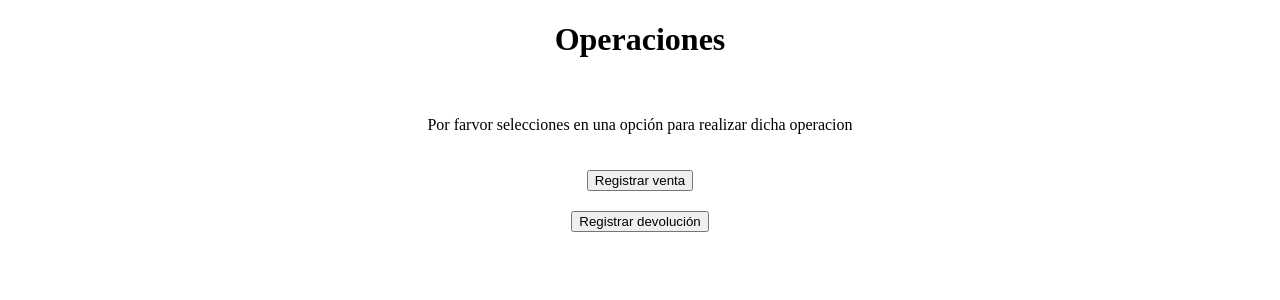
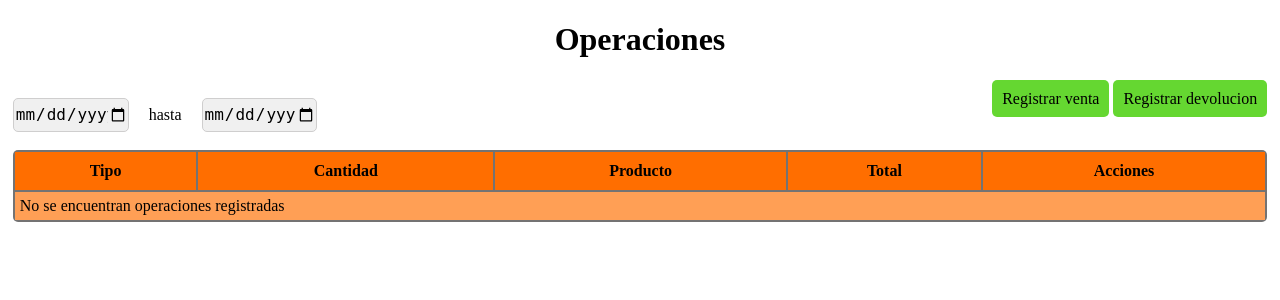
Before and after one commit to AkionAG7/Rapillaves, a Django app: page /rapillaves/operaciones/ in a window 1280 px wide. Shown: the part 95-395 px from the top of the page. Run offline with Django 5.2, Linux system fonts and the light colour scheme; data that the repository does not hold is empty.

Commit message:
Feat: creacion de ventas y devoluciones de productos

```diff
--- a/my_project/rapillaves/forms.py
+++ b/my_project/rapillaves/forms.py
@@ -1,5 +1,5 @@
 from django import forms
-from .models import Product, Proveedor
+from .models import Product, Proveedor, Operation
 
 class ProductForm(forms.ModelForm):
     class Meta:
@@ -10,3 +10,13 @@ class ProveedorForm(forms.ModelForm):
     class Meta:
         model = Proveedor
         fields= "__all__"
+
+class SellRegisterForm(forms.ModelForm):
+    class Meta:
+        model = Operation
+        fields = ["operation_type", "product","quantity","subtotal", "total"]
+
+class DevolutionForm(forms.ModelForm):
+    class Meta:
+        model = Operation
+        fields = ["operation_type", "product","quantity","money_devolution","product_replacement","subtotal", "total"]
--- a/my_project/rapillaves/models.py
+++ b/my_project/rapillaves/models.py
@@ -5,6 +5,7 @@ class Product(models.Model):
     description = models.TextField()
     price = models.DecimalField(max_digits=10, decimal_places=2)
     stock = models.IntegerField()
+    status = models.BooleanField(default=True)
 
     def __str__(self):
         return self.name
@@ -14,6 +15,7 @@ class Proveedor(models.Model):
     email = models.EmailField(blank='N/A')
     number_phone = models.CharField(max_length=20)
     address = models.TextField()
+    status = models.BooleanField(default=True)
 
     def __str__(self):
         return self.name
@@ -28,6 +30,10 @@ class Product_Provedor(models.Model):
 class Operation(models.Model):
     operation_type = models.BooleanField()
     total = models.DecimalField(max_digits=10, decimal_places=2)
+    quantity = models.IntegerField()
+    subtotal = models.DecimalField(max_digits=10, decimal_places=2)
+    money_devolution = models.BooleanField(null=True, blank=True)
+    product_replacement = models.BooleanField(null=True, blank=True)
     product = models.ForeignKey(Product, on_delete= models.CASCADE)
 
     def __str__(self):
--- a/my_project/rapillaves/static/css/style.css
+++ b/my_project/rapillaves/static/css/style.css
@@ -159,6 +159,23 @@ td{
     text-decoration: none;
 }
 
+.date_filter_container{
+    display: flex;
+    width: 30%;
+    font-size: 1rem;
+    align-items: center;
+    gap: 20px;
+}
+
+.date_picker{
+    border: #cfcece solid 1px;
+    background-color: #F0F0F0;
+    border-radius: 5px;
+    width: 30%;
+    height: 2rem;
+    font-size: 1rem;
+}
+
 
 /* 📱 móvil */
 @media (max-width: 768px){
@@ -197,6 +214,7 @@ td{
     color: black;
     text-decoration: none;
 }
+
 
 
 
--- a/my_project/rapillaves/static/js/menu.js
+++ b/my_project/rapillaves/static/js/menu.js
@@ -9,3 +9,11 @@ function openModal() {
 function closeModal() {
   document.getElementById("Modal").classList.remove("active");
 }
+
+function open_especific_modal(target){
+  document.getElementById(target).classList.add("active");
+}
+
+function close_specific_modal(target) {
+  document.getElementById(target).classList.remove("active");
+}
--- a/my_project/rapillaves/templates/base.html
+++ b/my_project/rapillaves/templates/base.html
@@ -23,7 +23,7 @@
             <a href="#">Inicio</a>
             <a href="{% url 'inventario'%}">Inventario</a>
             <a href="{% url 'proveedores'%}">Proveedores</a>
-            <a href="{% url 'operation_options'%}">Operaciones</a>
+            <a href="{% url 'operations'%}">Operaciones</a>
         </nav>
     </header>
     <main>
--- /dev/null
+++ b/my_project/rapillaves/templates/operations/modals/devolution_register_modal.html
@@ -0,0 +1,15 @@
+<div class="modal" id="devolution">
+  <div class="modal-content">
+    <a href="{% url 'operations'%}" class="close" onclick="close_specific_modal('devolution')">×</a>
+    <h2>Registrar devolución</h2>
+    <form method="post"
+      action="{% url 'devolution_register'%}">
+      {% csrf_token %}
+      {{ devolution.as_p }}
+      <div class="modal_options">
+        <a class="btn_cancelar" href="{% url 'operations'%}">Cancelar</a>
+        <button class="btn_guardar" type="submit">Guardar</button>
+      </div>
+    </form>
+  </div>
+</div>
--- /dev/null
+++ b/my_project/rapillaves/templates/operations/modals/sell_register_modal.html
@@ -0,0 +1,15 @@
+<div class="modal" id="sell">
+  <div class="modal-content">
+    <a href="{% url 'operations'%}" class="close" onclick="close_specific_modal('devolution')">×</a>
+    <h2>Registrar venta</h2>
+    <form method="post"
+      action="{% url 'sell_register'%}">
+      {% csrf_token %}
+      {{ sell.as_p }}
+      <div class="modal_options">
+        <a class="btn_cancelar" href="{% url 'operations'%}">Cancelar</a>
+        <button class="btn_guardar" type="submit">Guardar</button>
+      </div>
+    </form>
+  </div>
+</div>
--- /dev/null
+++ b/my_project/rapillaves/templates/operations/operations.html
@@ -0,0 +1,50 @@
+{% extends "base.html" %}
+{% block content %}
+ <div class="container">
+        <h1>Operaciones</h1>
+
+        <div class="inventory_options">
+            <div class="date_filter_container">
+                <input class="date_picker" type="date">
+                <p>hasta</p>
+                <input class="date_picker" type="date">
+            </div>
+            <div class="operation_options_container">
+                <a class="btn_add" onclick="open_especific_modal('sell')">Registrar venta</a>
+                <a class="btn_add" onclick="open_especific_modal('devolution')">Registrar devolucion</a>
+            </div>
+        </div>
+        <table>
+            <thead>
+                <tr>
+                    <th>Tipo</th>
+                    <th>Cantidad</th>
+                    <th>Producto</th>
+                    <th>Total</th>
+                    <th>Acciones</th>
+                </tr>
+            </thead>
+            <tbody>
+                {% for operation in operations %}
+                <tr>
+                    <td>{{operation.operation_type}}</td>
+                    <td>{{operation.quantity}}</td>
+                    <td>{{operation.product.name}}</td>
+                    <td>{{operation.total}}</td>
+                    <td>
+                        <a href="{% url 'proveedor' proveedor.id %}">
+                            <i class="fa-solid fa-eye" style="color: #0a0a0a;"></i>
+                        </a>
+                    </td>
+                </tr>
+                {% empty %}
+                <tr>
+                    <td colspan="5">No se encuentran operaciones registradas</td>
+                </tr>
+                {% endfor %}
+            </tbody>
+        </table>
+    </div>
+{% include "operations/modals/sell_register_modal.html"%}
+{% include "operations/modals/devolution_register_modal.html"%}
+{% endblock %}
--- a/my_project/rapillaves/templates/operations/options.html
+++ /dev/null
@@ -1,9 +0,0 @@
-{% extends "base.html" %}
-{% block content %}
-<div class="operation_container">
-    <h1>Operaciones</h1>
-    <p>Por farvor selecciones en una opción para realizar dicha operacion</p>
-    <button>Registrar venta</button>
-    <button>Registrar devolución</button>
-</div>
-{% endblock %}
--- a/my_project/rapillaves/urls.py
+++ b/my_project/rapillaves/urls.py
@@ -1,5 +1,5 @@
 from django.urls import path
-from .views import show_inventory, show_proveedores, show_operation_options, create_inventory, update_inventory,show_product,create_proveedor, update_proveedores, show_proveedor
+from .views import show_inventory, show_proveedores, show_operations, create_inventory, update_inventory,show_product,create_proveedor, update_proveedores, show_proveedor, SellRegister, DevolutionRegister
 
 urlpatterns = [
     path('inventario/', show_inventory, name='inventario'),
@@ -10,5 +10,7 @@ urlpatterns = [
     path('proveedores/<int:pk>', show_proveedor, name='proveedor'),
     path('proveedores/create/', create_proveedor, name="proveedor_create"),
     path("/proveedores/update/<int:pk>/", update_proveedores, name="proveedor_update"),
-    path('operaciones/', show_operation_options, name='operation_options')
+    path('operaciones/', show_operations, name='operations'),
+    path('operaciones/sell/', SellRegister, name='sell_register'),
+    path('operaciones/devolution/', DevolutionRegister, name='devolution_register'),
 ]
--- a/my_project/rapillaves/views.py
+++ b/my_project/rapillaves/views.py
@@ -1,6 +1,6 @@
 from django.shortcuts import render,redirect, get_object_or_404
-from .models import Product, Proveedor
-from .forms import ProductForm, ProveedorForm
+from .models import Product, Proveedor, Operation
+from .forms import ProductForm, ProveedorForm, SellRegisterForm,DevolutionForm
 
 # VISTAS PARA PRODUCTOS Y SI INVENTARIADO
 def show_inventory(request):
@@ -90,5 +90,29 @@ def update_proveedores(request, pk):
     return render(request,"inventory/proveedor.html", context)
 
 #Vistas para las operaciones
-def show_operation_options(request):
-    return render(request, "operations/options.html")
+def show_operations(request):
+    operations = Operation.objects.all()
+    form_sell = SellRegisterForm()
+    form_devolution = DevolutionForm()
+    context = {"operations": operations,"sell": form_sell, "devolution":form_devolution ,"show_mode" : False}
+    return render(request, "operations/operations.html", context)
+
+def SellRegister(request):
+    if request.method == "POST":
+        form_sell = SellRegisterForm(request.POST)
+        if form_sell.is_valid():
+            form_sell.save()
+            return redirect("operations")
+    context = {"operations": Operation.objects.all(),"sell": form_sell,
+            "devolution":DevolutionForm() ,"show_mode" : False}
+    return render(request, "operations/operations.html", context)
+
+def DevolutionRegister(request):
+    if request.method == "POST":
+        form_devolution = DevolutionForm(request.POST)
+        if form_devolution.is_valid():
+            form_devolution.save()
+            return redirect("operations")
+    context = {"operations": Operation.objects.all(),"sell": SellRegisterForm(),
+            "devolution":form_devolution ,"show_mode" : False}
+    return render(request, "operations/operations.html", context)
```
Also changed, not shown: my_project/rapillaves/migrations/0002_operation_money_devolution_operation_quantity_and_more.py (added), my_project/rapillaves/migrations/0003_alter_operation_quantity_alter_operation_subtotal.py (added), my_project/rapillaves/migrations/0004_operation_product_replacement.py (added), my_project/rapillaves/migrations/0005_alter_operation_money_devolution_and_more.py (added).
